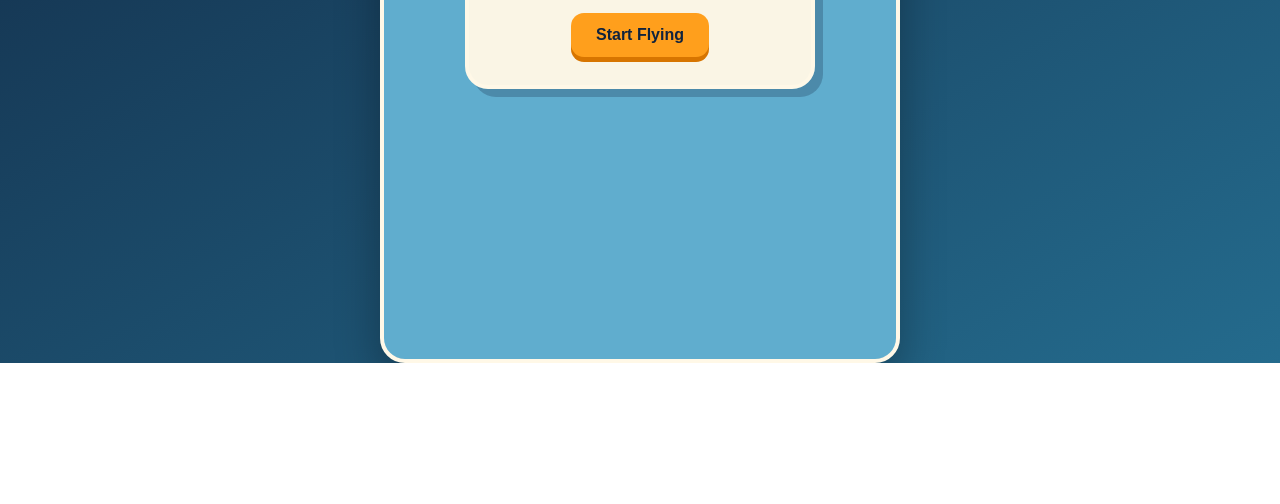
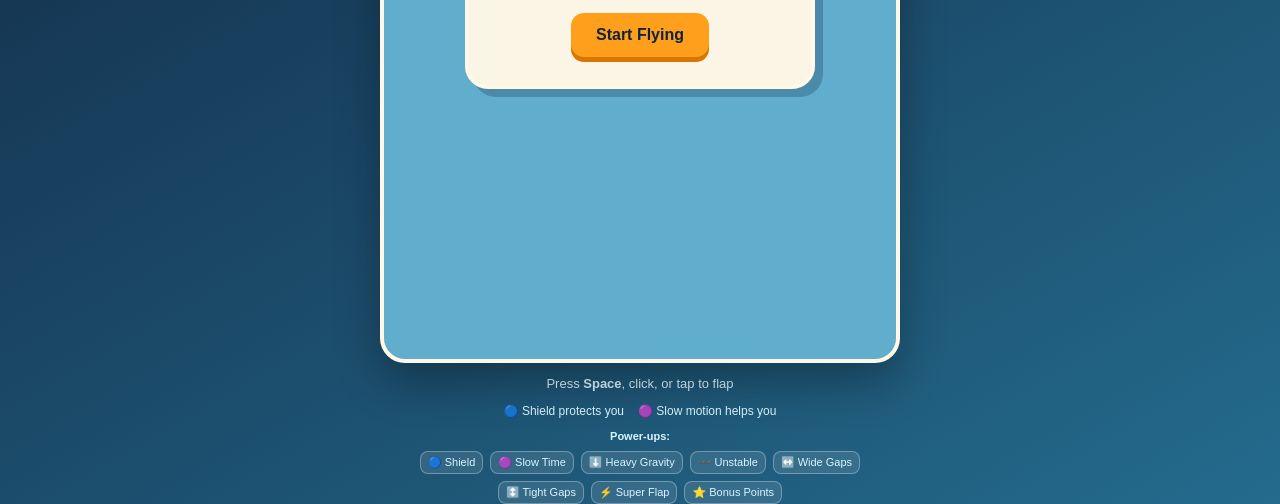
Before and after one commit to MRavocado-plus/Sky-Hopper, a plain HTML site: page index.html in a window 1280 px wide. Shown: the part 487-991 px from the top of the page. Before the commit the page ends 850 px from the top, so only its background shows below. Drawn offline with Linux system fonts and the light colour scheme.

Commit message:
Enhance game interface with instructions and power-ups
Added instructions and power-up legends to the game interface.

```diff
--- a/index.html
+++ b/index.html
@@ -45,3 +45,30 @@
         </div>
     </div>
     </section>
+
+    <p class="instructions">
+      Press <strong>Space</strong>, click, or tap to flap
+    </p>
+
+    <div class="legend">
+      <span>🔵 Shield protects you</span>
+      <span>🟣 Slow motion helps you</span>
+    </div>
+
+    <div class="powerup-help">
+  <p>Power-ups:</p>
+
+  <span>🔵 Shield</span>
+  <span>🟣 Slow Time</span>
+  <span>⬇️ Heavy Gravity</span>
+  <span>〰️ Unstable</span>
+  <span>↔️ Wide Gaps</span>
+  <span>↕️ Tight Gaps</span>
+  <span>⚡ Super Flap</span>
+  <span>⭐ Bonus Points</span>
+    </div>
+  </main>
+
+  <script src="script.js"></script>
+</body>
+</html>
```
